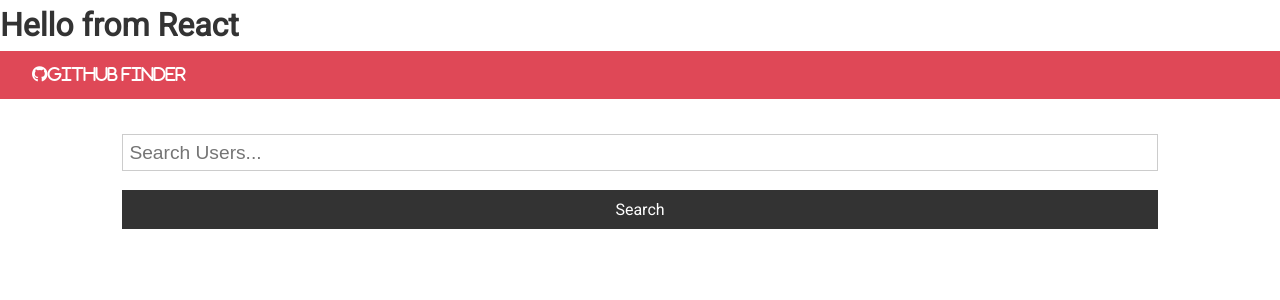
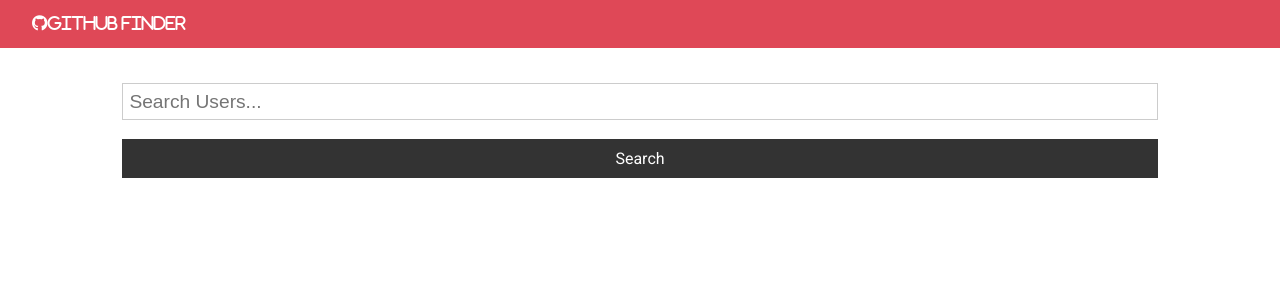
Before and after one commit to RdotSilva/React-GitHub-Finder, a React (Create React App) app: page / in a window 1280 px wide. Shown: the top 300 px of the page. Built offline with nearby package versions, Linux system fonts and the light colour scheme.

Commit message:
Add Route to main app with a Switch

```diff
--- a/src/App.js
+++ b/src/App.js
@@ -1,4 +1,4 @@
-import React, { Component } from "react";
+import React, { Fragment, Component } from "react";
 import { BrowserRouter as Router, Switch, Route } from "react-router-dom";
 import "./App.css";
 import Navbar from "./components/layout/Navbar";
@@ -53,10 +53,15 @@ class App extends Component {
 		return (
 			<Router>
 				<div className="App">
-					<h1>Hello from React</h1>
 					<Navbar />
 					<div className="container">
 						<Alert alert={this.state.alert} />
+						<Switch>
+							<Route
+								exact
+								path="/"
+								render={props => (
+									<Fragment>
 										<Search
 											searchUsers={this.searchUsers}
 											clearUsers={this.clearUsers}
@@ -64,6 +69,10 @@ class App extends Component {
 											setAlert={this.setAlert}
 										/>
 										<Users loading={loading} users={users} />
+									</Fragment>
+								)}
+							/>
+						</Switch>
 					</div>
 				</div>
 			</Router>
```
Lines whose indentation alone changed are shown as unchanged.
